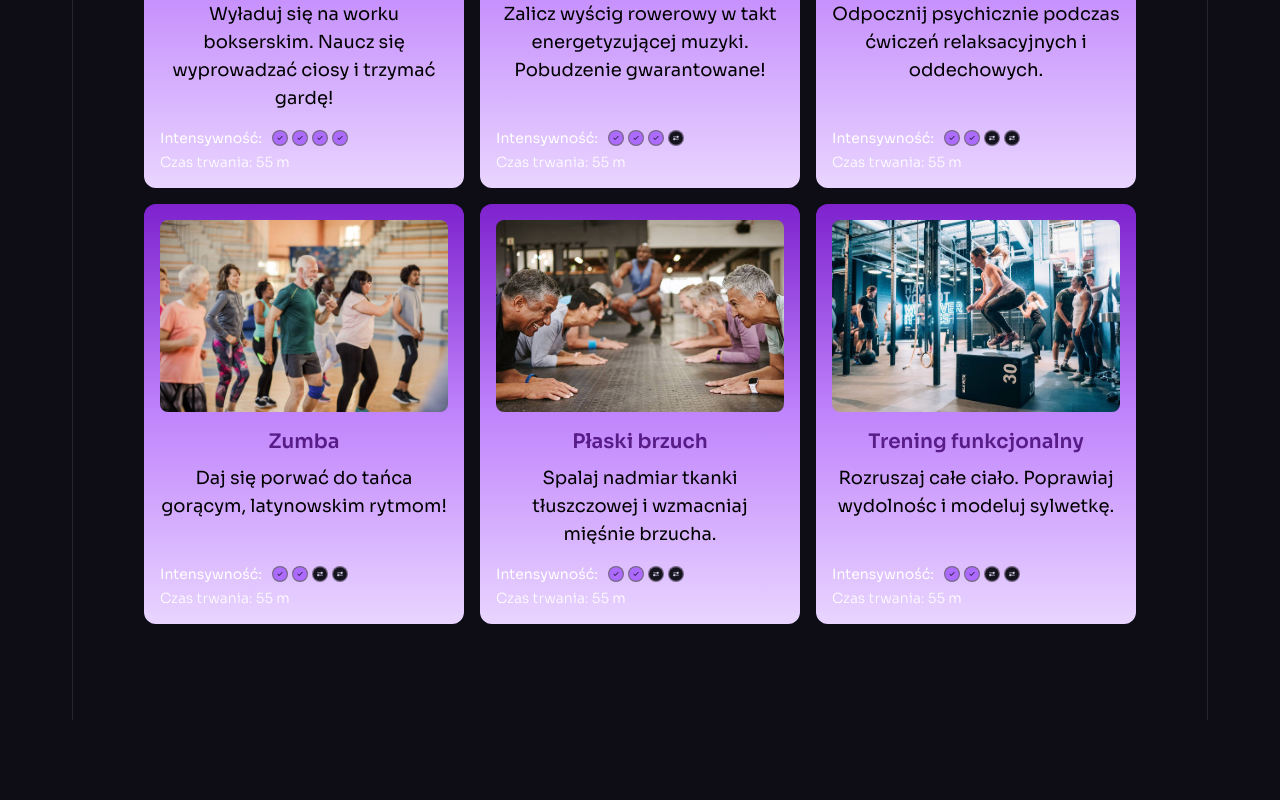
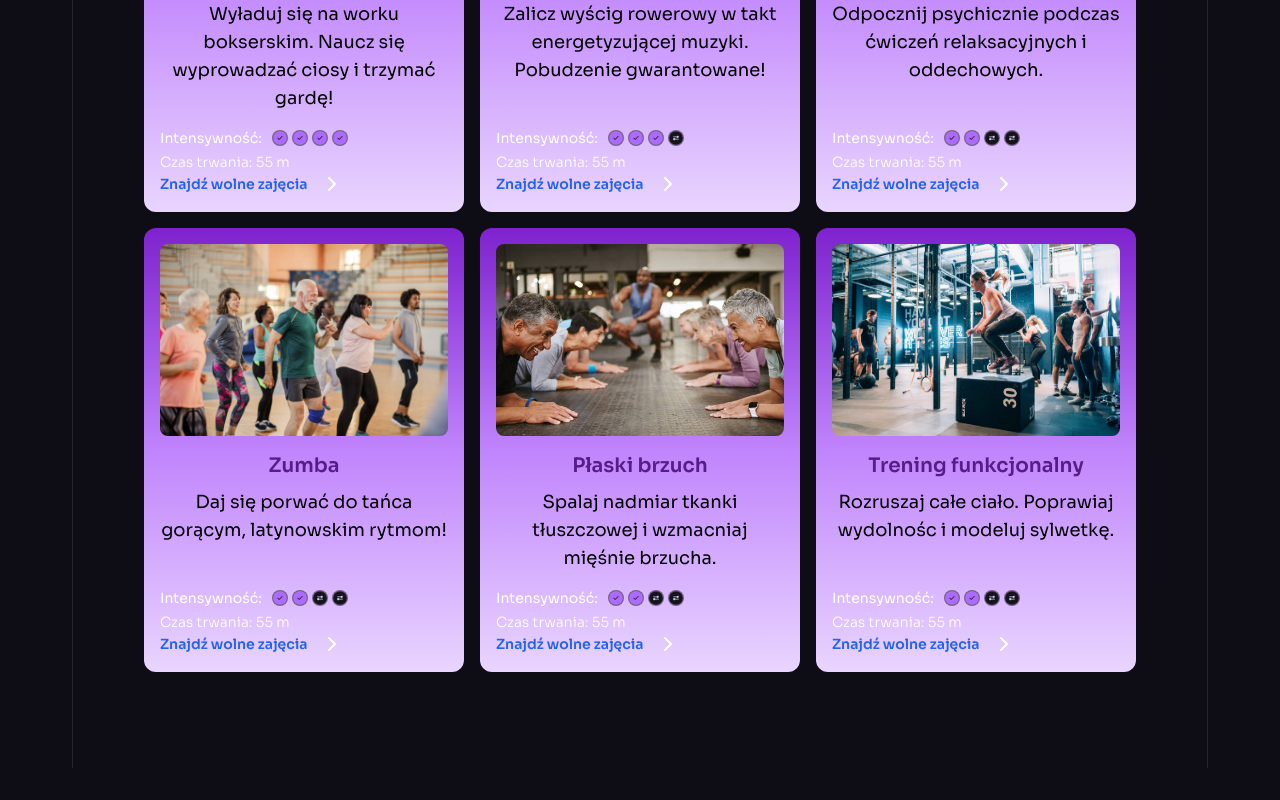
Before and after one commit to Chuchla/Gym, a React (Vite) app in the folder frontend/: page /classes in a window 1280 px wide. Shown: the part 732-1532 px from the top of the page. Before the commit the page ends 1484 px from the top, so only its background shows below. Built offline with nearby package versions, Linux system fonts and the light colour scheme.

Commit message:
Quick link to calendar through classes section

```diff
--- a/frontend/src/components/Classes.jsx
+++ b/frontend/src/components/Classes.jsx
@@ -4,10 +4,12 @@ import Header from "./Header.jsx";
 import Heading from "./Heading.jsx";
 import { classes } from "../constans/index.jsx";
 import { done, undone } from "../assets/index.js";
+import Arrow from "../assets/svg/Arrow.jsx";
+import { Link } from "react-router-dom";
 
 const Classes = () => {
   return (
-    <Section id={"/classes"}>
+    <Section id={"classes"}>
       <div className={"container relative z-2"}>
         <Heading
           title={
@@ -72,6 +74,21 @@ const Classes = () => {
                 <div className={"text-sm text-left font-light"}>
                   Czas trwania: {item.time} m
                 </div>
+                <Link
+                  to={"/calendar"}
+                  className={
+                    "group ml-auto font-bold flex items-center gap-1 hover:underline hover:text-color-5 transition-all duration-200"
+                  }
+                >
+                  <span
+                    className={
+                      "text-sm text-blue-600 hover:text-color-5 duration-200"
+                    }
+                  >
+                    Znajdź wolne zajęcia
+                  </span>
+                  <Arrow className={"group-hover:translate-x-6"} />
+                </Link>
               </div>
             </div>
           ))}
--- a/frontend/src/constans/index.jsx
+++ b/frontend/src/constans/index.jsx
@@ -50,7 +50,7 @@ export const loggedInNavigation = [
   {
     id: "2",
     title: "Classes",
-    url: "/classes",
+    url: "/#classes",
   },
   {
     id: "3",
@@ -90,7 +90,7 @@ export const navigation = [
   {
     id: "2",
     title: "Classes",
-    url: "/classes",
+    url: "/#classes",
   },
   {
     id: "3",
```
